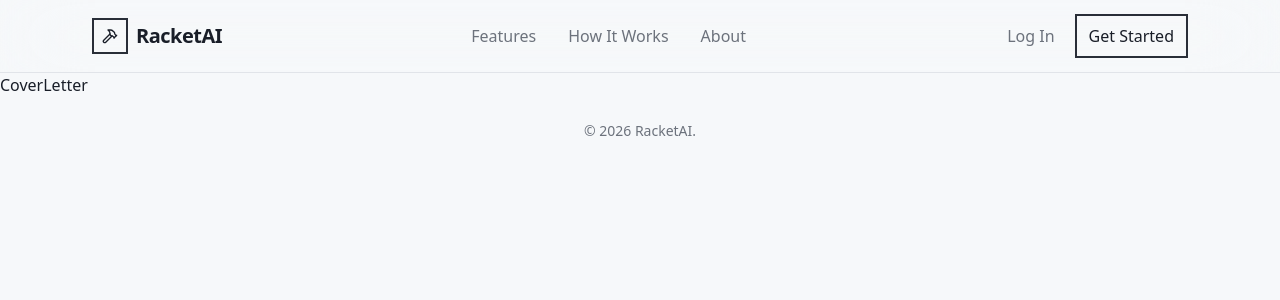
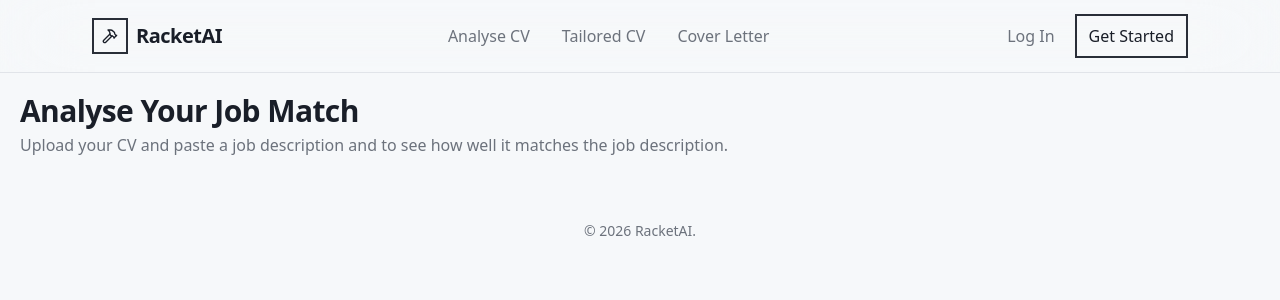
Before and after one commit to SnowyParis/RacketAI, a React (Vite) app: page /cover-letter in a window 1280 px wide. Shown: the top 300 px of the page. Built offline with nearby package versions, Linux system fonts and the light colour scheme.

Commit message:
Update Header & edit CoverLetter.jsx

```diff
--- a/src/components/CoverLetter.jsx
+++ b/src/components/CoverLetter.jsx
@@ -1,6 +1,13 @@
 function CoverLetter() {
     return (
-        <div>CoverLetter</div>
+        <div className="m-5">
+            <div className="pb-5">
+                <h1 className="pb-1 text-3xl font-bold">Analyse Your Job Match</h1>
+                <p className="text-md text-muted-foreground">
+                    Upload your CV and paste a job description and to see how well it matches the job description.
+                </p>
+            </div>
+        </div>
     );
 }
 
--- a/src/components/Header.jsx
+++ b/src/components/Header.jsx
@@ -3,9 +3,9 @@ import { Link } from "react-router-dom";
 import { useState } from "react";
 
 const nav = [
-    { to: "/features", label: "Features" },
-    { to: "/works", label: "How It Works" },
-    { to: "/about", label: "About" },
+    { to: "/analyse-cv", label: "Analyse CV" },
+    { to: "/tailored-cv", label: "Tailored CV" },
+    { to: "/cover-letter", label: "Cover Letter" },
 ];
 
 function Header() {
```
